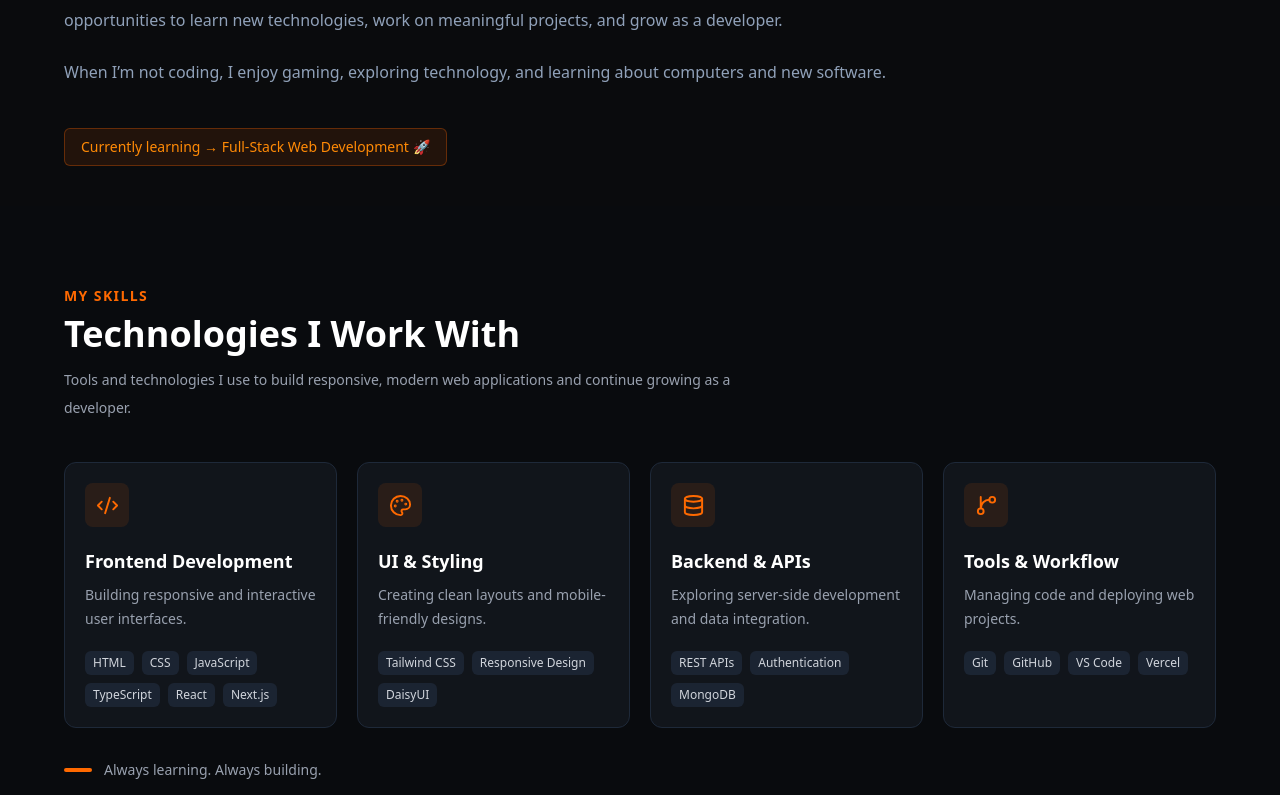
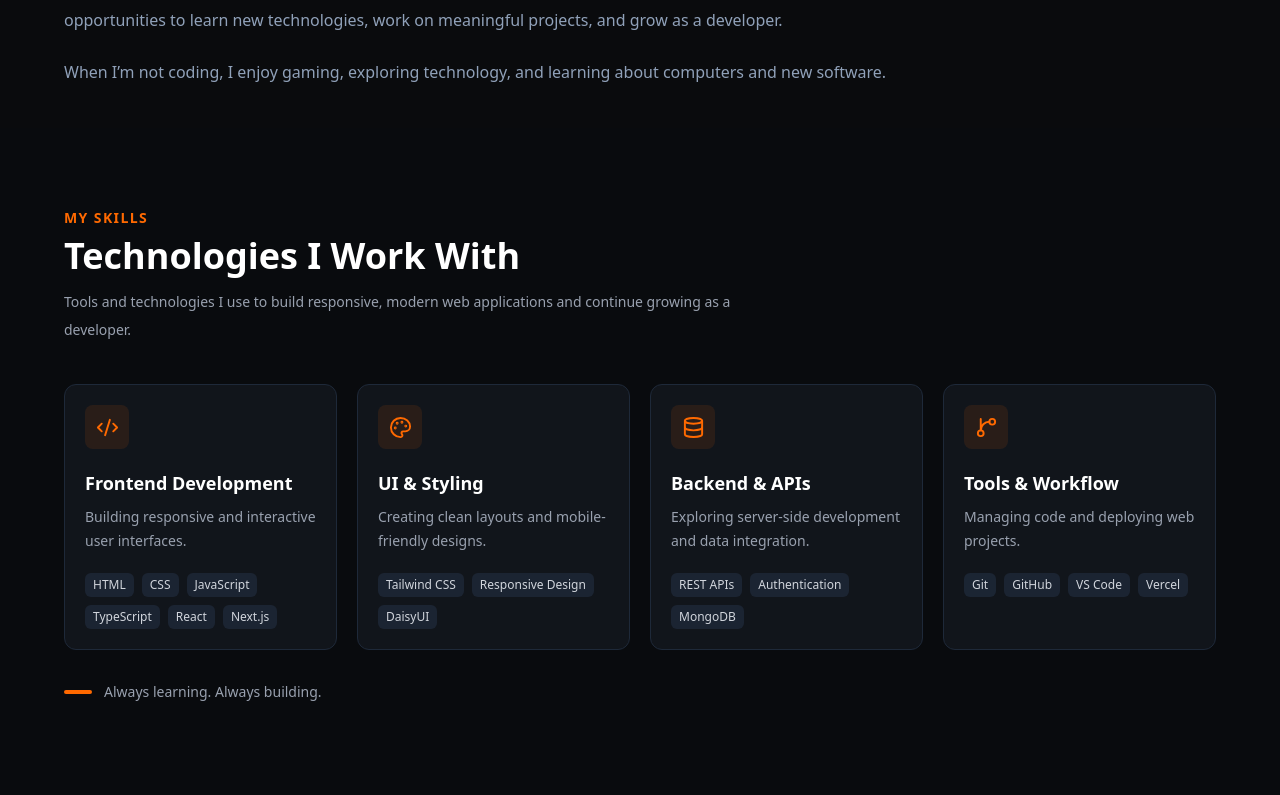
Before and after one commit to tanvirahmedmahin10/my-portfolio, a Next.js app: page / in a window 1280 px wide. Shown: the part 1325-2120 px from the top of the page. Built offline with nearby package versions, Linux system fonts and the light colour scheme.

Commit message:
link updated

```diff
--- a/src/app/Components/AboutSection.tsx
+++ b/src/app/Components/AboutSection.tsx
@@ -43,10 +43,6 @@ export default function About() {
             about computers and new software.
           </p>
         </div>
-
-        <p className="mt-10 inline-block rounded-md border border-orange-500/30 bg-orange-500/10 px-4 py-2 text-sm font-medium text-orange-400">
-          Currently learning → Full-Stack Web Development 🚀
-        </p>
       </div>
     </section>
   );
```
